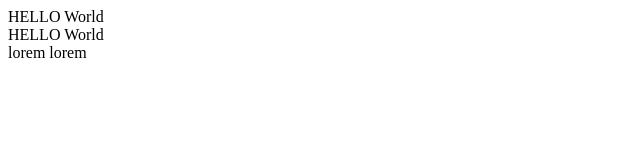
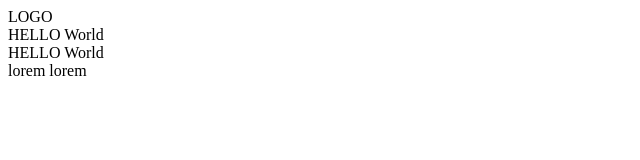
Before and after one commit to DmitriyBogatov/test, a plain HTML site: page index.html in a window 1280 px wide. Shown: the whole page, without its empty margins (0-640 px from the left). Drawn offline with Linux system fonts and the light colour scheme.

Commit message:
added header

```diff
--- a/index.html
+++ b/index.html
@@ -5,6 +5,9 @@
 	<title>Document</title>
 </head>
 <body>
+	<header>
+		LOGO
+	</header>
 	<div>HELLO World</div>
 	<div>HELLO World</div>
 	lorem lorem
```
